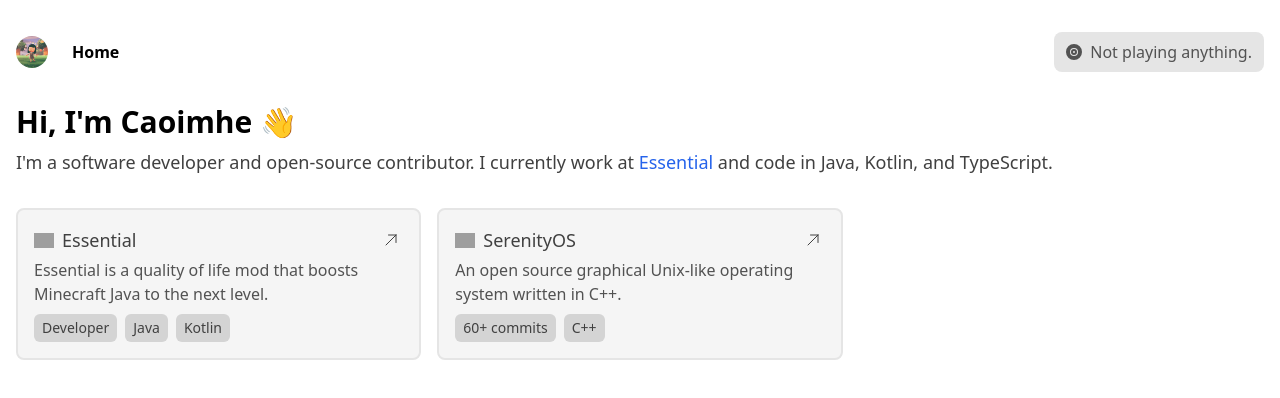
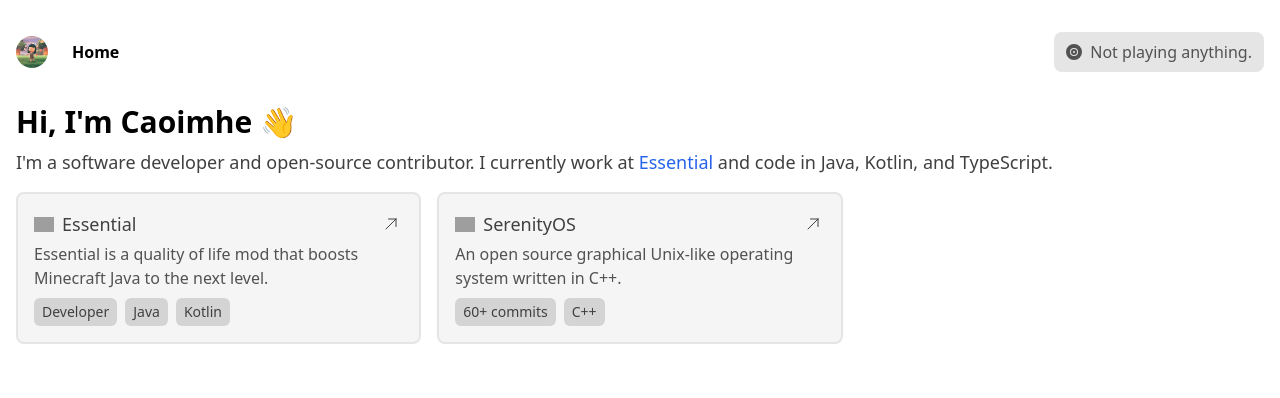
Before and after one commit to caoimhebyrne/caoimhe.dev, a SvelteKit app: page / in a window 1280 px wide. Shown: the top 398 px of the page. Built offline with nearby package versions, Linux system fonts and the light colour scheme; no server answers; grey boxes are pictures that could not be loaded; a web font is replaced by a local one.

Commit message:
Index: Fix padding

```diff
--- a/src/routes/+page.svelte
+++ b/src/routes/+page.svelte
@@ -4,7 +4,7 @@
   import Title from "$lib/components/typography/Title.svelte";
 </script>
 
-<main class="flex flex-col gap-8">
+<main class="flex flex-col gap-4">
   <section class="flex flex-col gap-2">
     <Title>Hi, I'm Caoimhe 👋</Title>
 
```
